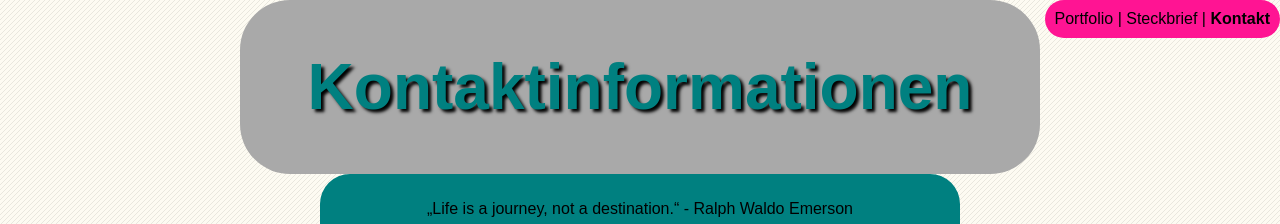
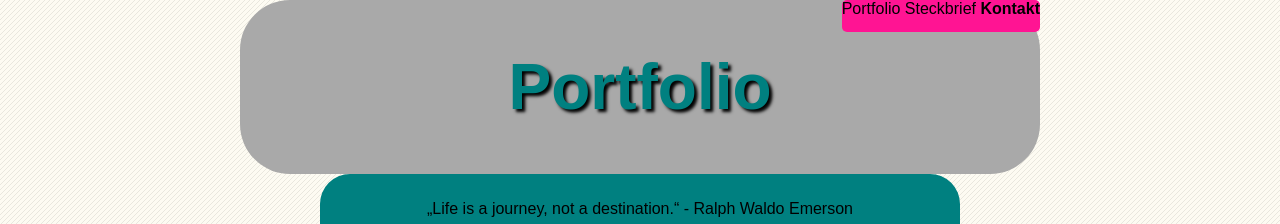
Before and after one commit to Marissa99/GIS-SoSe-2021, a plain HTML site: page 1.3GrundlagenCSS/Kontakt.html in a window 1280 px wide. Shown: the top 224 px of the page. Drawn offline with Linux system fonts and the light colour scheme.

Commit message:
1.3_StickyNavigation

```diff
--- a/1.3GrundlagenCSS/Kontakt.html
+++ b/1.3GrundlagenCSS/Kontakt.html
@@ -1,5 +1,6 @@
 <!DOCTYPE html>
 <html lang="de">
+
 <head>
     <meta charset="UTF-8">
     <meta http-equiv="X-UA-Compatible" content="IE=edge">
@@ -7,21 +8,24 @@
     <title>Kontakt</title>
     <link rel="stylesheet" href="style.css">
 </head>
+
 <body>
+    <nav class="ErsteNAV">
+        <a class="Navi"  href="Portfolio.html">Portfolio</a>
+        <a class="Navi" href="Steckbrief.html">Steckbrief</a>
+        <a class="Navi" id="Hier" href="Kontakt.html">Kontakt</a>
+    </nav>
 
     <header>
-        <h1 id="Kontakt">Kontaktinformationen</h1>
-
-        <nav class="ErsteNAV">
-            <a class="Navi" href="Portfolio.html">Portfolio | </a>
-            <a class="Navi" href="Steckbrief.html">Steckbrief | </a>
-            <a class="Navi" id="Hier" href="Kontakt.html">Kontakt</a>
-        </nav>
+        <h1 id="Anfang">Portfolio</h1>
         <nav class="ZweiteNAV">
             <p>„Life is a journey, not a destination.“ - Ralph Waldo Emerson</p>
-            <a href="https://www.facebook.com/marissa.reiser.3/"> <img class="Navi2" src="Bilder/facebook-2429746_640.png" alt="Facebook"></a>
-            <a href="https://www.instagram.com/m_arissax/"> <img class="Navi2" src="Bilder/icon-1562136_640.png" alt="Instagram"></a>
+            <a href="https://www.facebook.com/marissa.reiser.3/"> <img class="Navi2"
+                    src="Bilder/facebook-2429746_640.png" alt="Facebook"></a>
+            <a href="https://www.instagram.com/m_arissax/"> <img class="Navi2" src="Bilder/icon-1562136_640.png"
+                    alt="Instagram"></a>
         </nav>
+
     </header>
 
     <main>
@@ -44,15 +48,15 @@
         <p><i>Instagramm: </i> Suchen Sie nach "m_arissax"</p>
 
         <h3>Kontaktformular</h3>
-       <form>
+        <form>
 
-           <input type="text" name="Vorname" placeholder="Vorname"/>
-           <input type="text" name="Nachname" placeholder="Nachname"/>
-           <input type="text" name="email" placeholder="Email"/>
-           <input id="Formular" type="text" name="Nachricht" placeholder="Nachricht"/>
+            <input type="text" name="Vorname" placeholder="Vorname" />
+            <input type="text" name="Nachname" placeholder="Nachname" />
+            <input type="text" name="email" placeholder="Email" />
+            <input id="Formular" type="text" name="Nachricht" placeholder="Nachricht" />
 
-           <p>Mit Absenden der Nachricht bestätige ich den <strong>Datenschutz</strong></p>
-           <button>absenden</button>
+            <p>Mit Absenden der Nachricht bestätige ich den <strong>Datenschutz</strong></p>
+            <button>absenden</button>
         </form>
     </main>
 
@@ -62,4 +66,5 @@
     </footer>
 
 </body>
+
 </html>
--- a/1.3GrundlagenCSS/style.css
+++ b/1.3GrundlagenCSS/style.css
@@ -5,15 +5,14 @@ body{
     font-family: Arial, Helvetica, sans-serif;
     background-image: url("Bilder/Hintergrund.png");
 }
+
 .ErsteNAV{
-    position: fixed;
+    position: sticky;
+    top: 0;
     float: right;
-    top: 0;
-    right: 0;
+    height: 2em;
     background-color: deeppink;
-    border-radius: 20px;
-    padding: 10px 10px 10px 10px;
-    margin-left: 800px;
+    border-radius: 5px;
 }
 
 .Navi:hover{
```
Also changed, not shown: 1.3GrundlagenCSS/Portfolio.html (+14 -11 lines), 1.3GrundlagenCSS/Steckbrief.html (+5 -5 lines).
